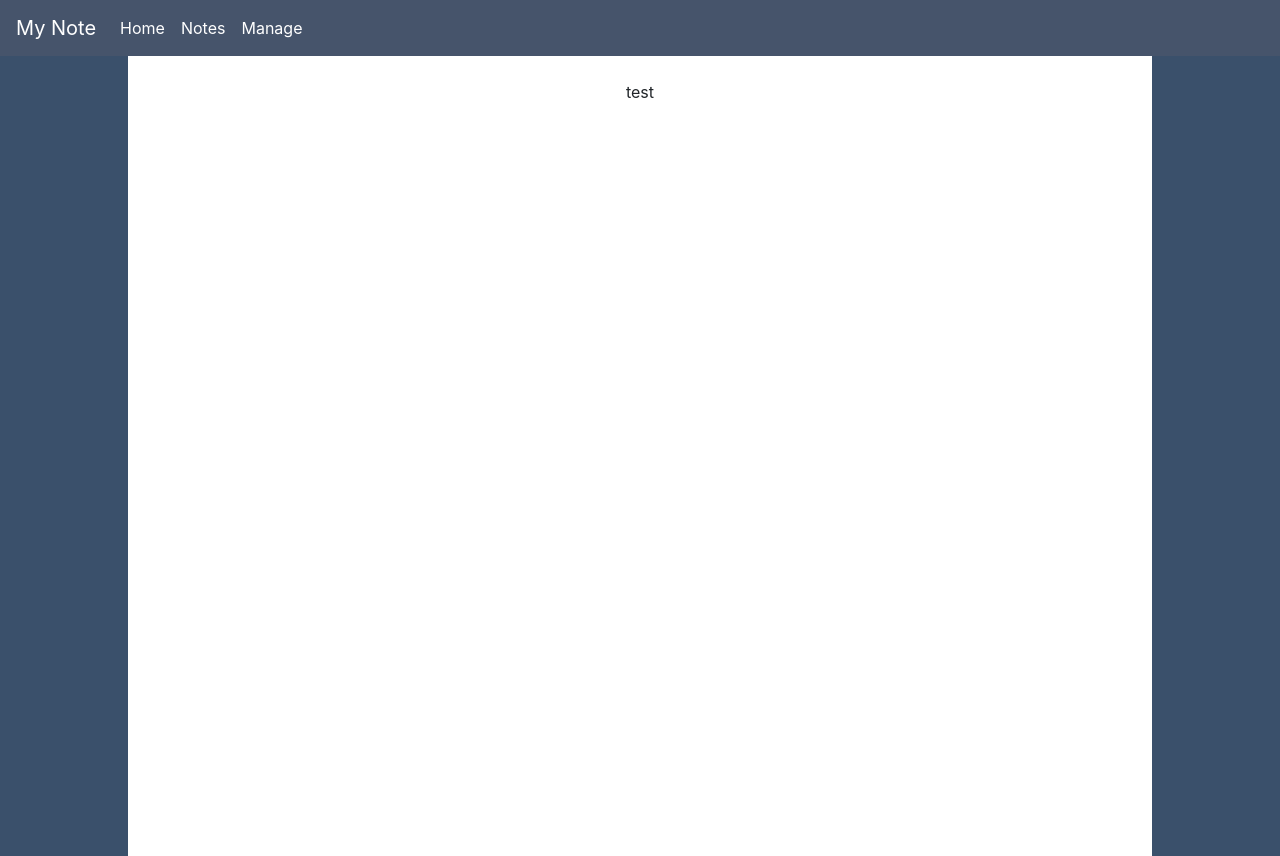
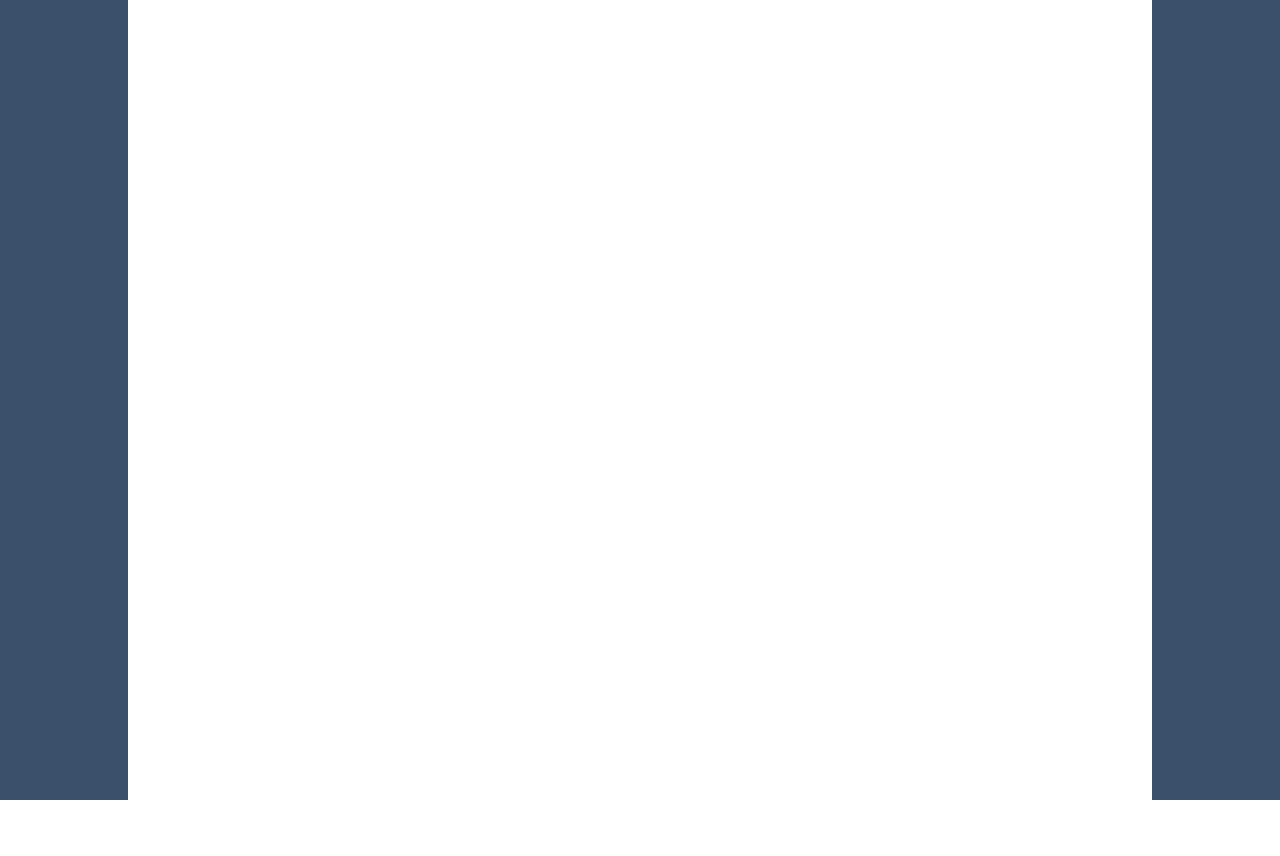
Before and after one commit to wwjin1986/myNote, a React (Create React App) app: page / in a window 1280 px wide. After the commit the page ends 800 px from the top, so only its background shows below. Built offline with nearby package versions, Linux system fonts and the light colour scheme.

Commit message:
first commit

```diff
--- a/src/App.js
+++ b/src/App.js
@@ -7,12 +7,12 @@
   return (
     <React.Fragment>
       <div className="App">
-        <div className="App-header">
+        {/* <div className="App-header">
           <NavBar />
-        </div>
+        </div> */}
         <div className="App-body">
           <span>test</span>
-          <Note />
+          {/* <Note /> */}
         </div>
       </div>
     </React.Fragment>
```
